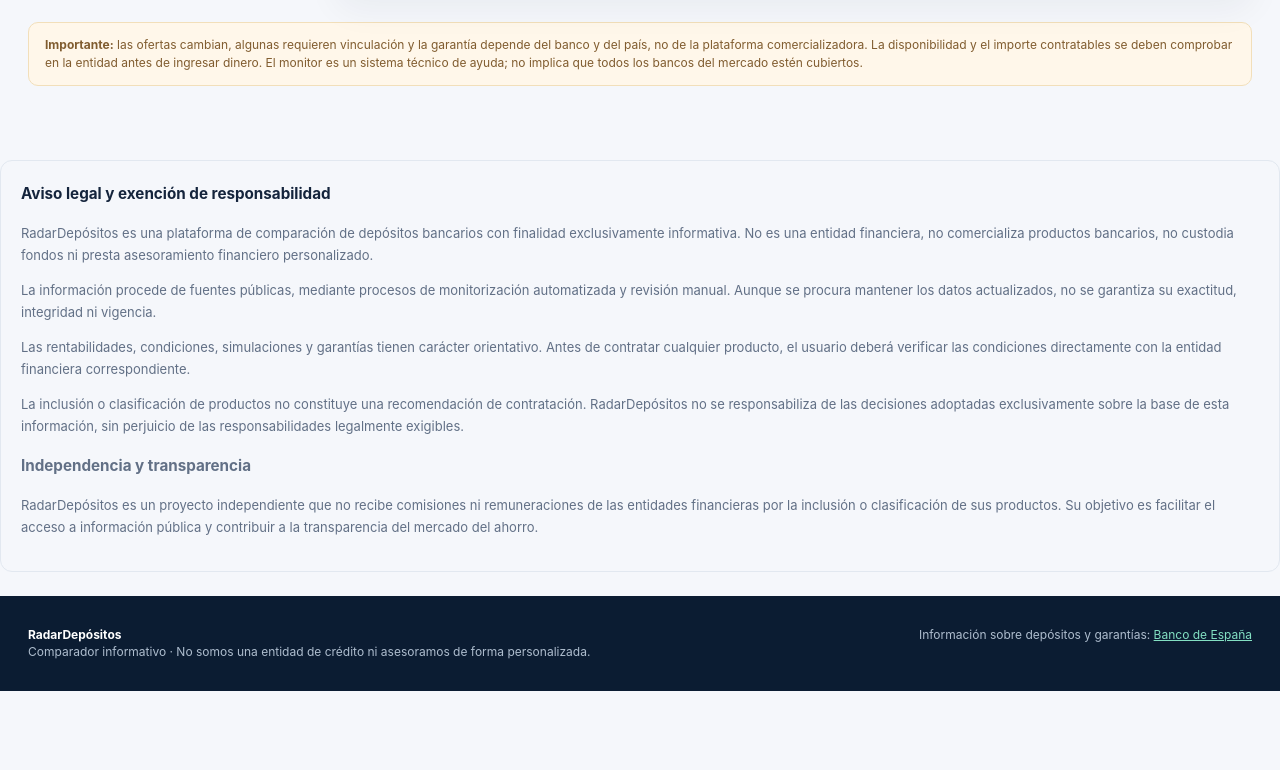
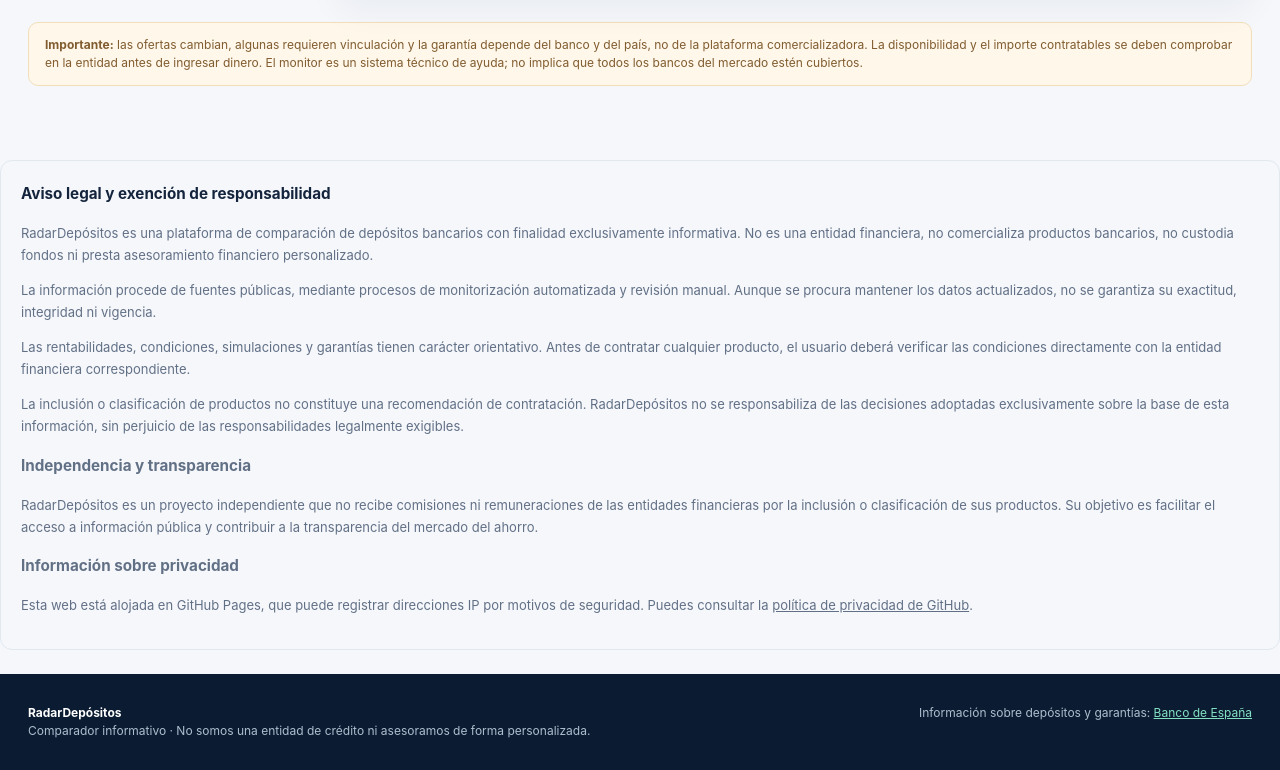
Before and after one commit to jdcmfinance/Radar-depositos, a plain HTML site: page index.html in a window 1280 px wide. Shown: the part 6052-6822 px from the top of the page. Before the commit the page ends 6743 px from the top, so only its background shows below. Drawn offline with Linux system fonts and the light colour scheme.

Commit message:
Include privacy section in index.html
Added privacy information and GitHub privacy policy link.

```diff
--- a/index.html
+++ b/index.html
@@ -31,8 +31,16 @@ recibe comisiones ni remuneraciones de las entidades
 financieras por la inclusión o clasificación de sus
 productos. Su objetivo es facilitar el acceso a
 información pública y contribuir a la transparencia
-del mercado del ahorro.
+del mercado del ahorro.<h3 id="privacidad">Información sobre privacidad</h3></p>
+<p>
+Esta web está alojada en GitHub Pages, que puede
+registrar direcciones IP por motivos de seguridad.
+Puedes consultar la
+<a href="https://docs.github.com/es/site-policy/privacy-policies/github-general-privacy-statement"
+target="_blank" rel="noopener noreferrer">
+política de privacidad de GitHub</a>.
 </p>
+
 </section>
 <footer class="foot"><div class="shell footgrid"><div><b>RadarDepósitos</b><div>Comparador informativo · No somos una entidad de crédito ni asesoramos de forma personalizada.</div></div><div>Información sobre depósitos y garantías: <a href="https://clientebancario.bde.es/pcb/es/menu-horizontal/productosservici/cuentasdepositos/depositosplazo/" target="_blank" rel="noopener noreferrer">Banco de España</a></div></div></footer>
 <div class="comparepanel" id="comparepanel"><span id="comparetext">Selecciona dos depósitos</span><button id="compareopen">Comparar seleccionados</button></div>
```
